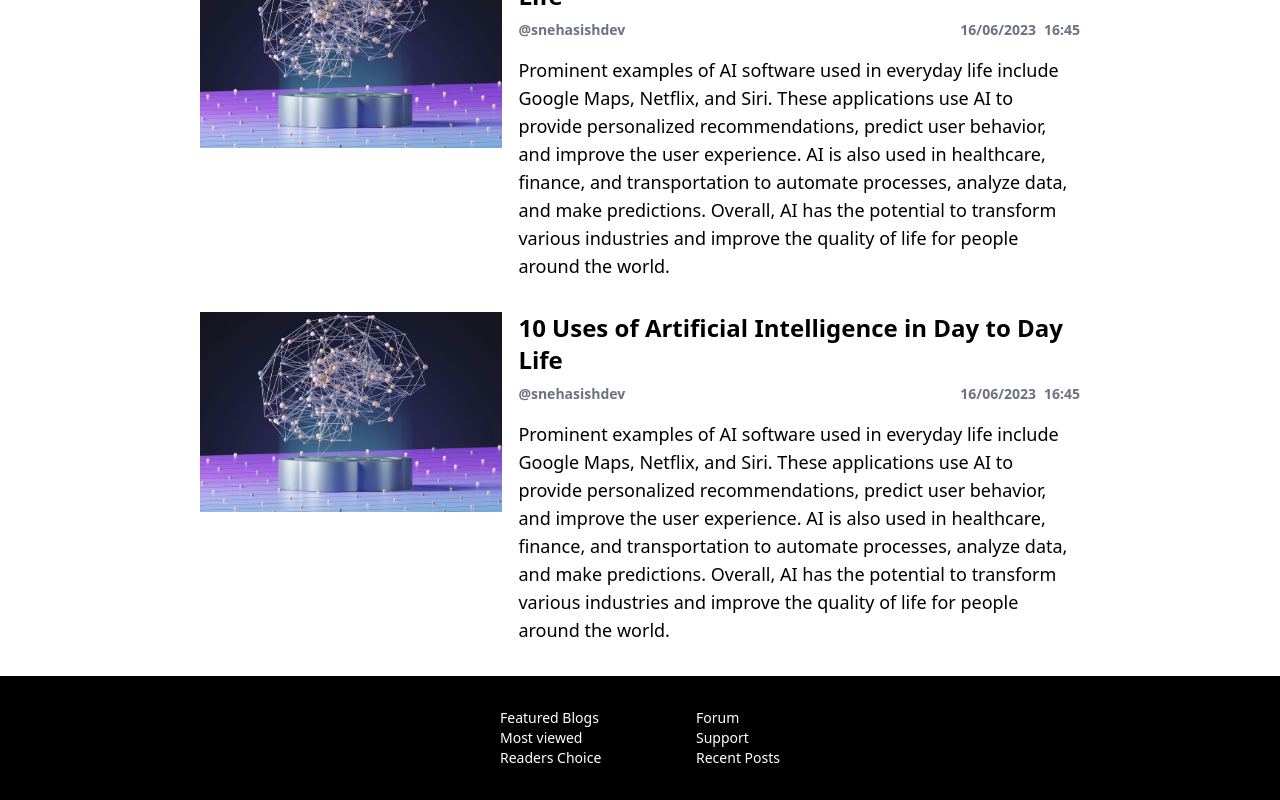
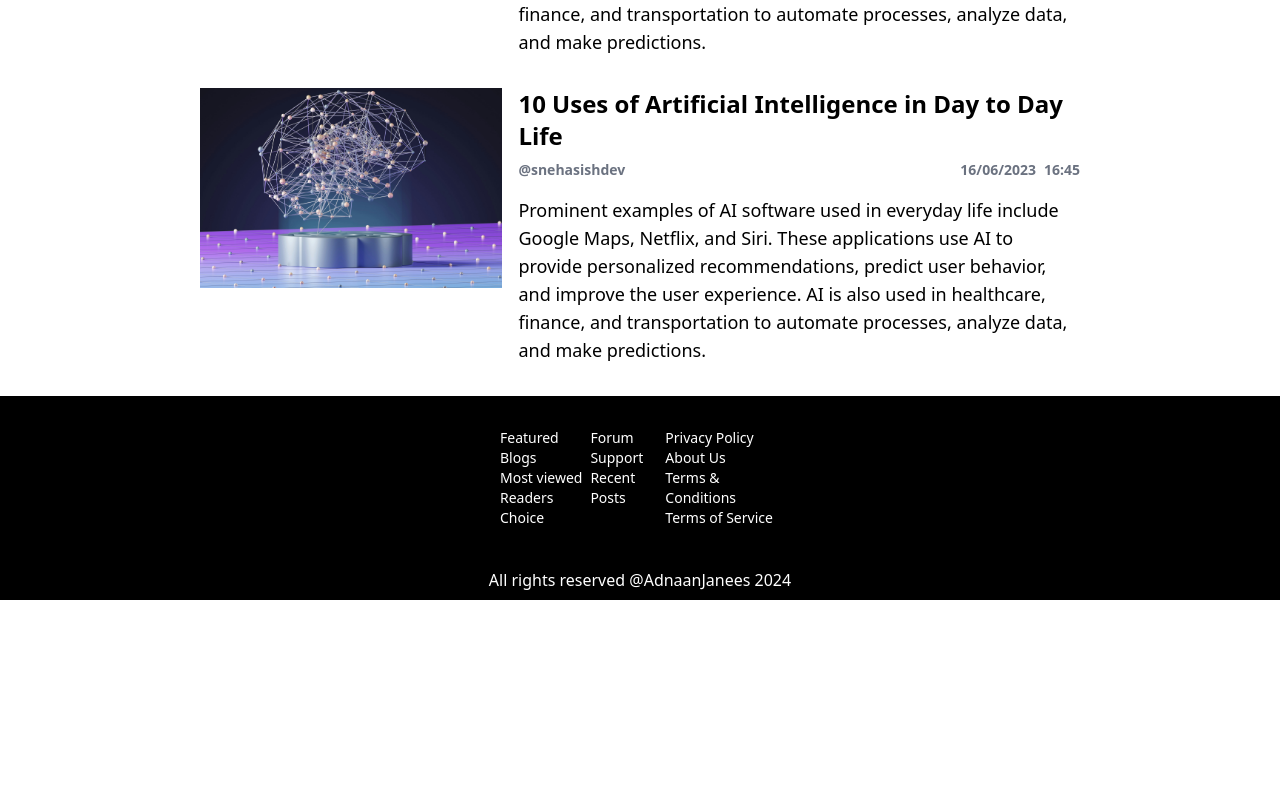
Before and after one commit to Adnaan1806/Blog-Website, a React (Vite) app in the folder frontend/: page / in a window 1280 px wide. Shown: the part 1236-2036 px from the top of the page. After the commit the page ends 1836 px from the top, so only its background shows below. Built offline with nearby package versions, Linux system fonts and the light colour scheme.

Commit message:
footer page update

```diff
--- a/frontend/src/components/Footer.jsx
+++ b/frontend/src/components/Footer.jsx
@@ -2,7 +2,8 @@
 
 const Footer = () => {
   return (
-    <div className="mt-8 w-full bg-black px-8 md:px-[500px] flex justify-between text-sm md:text-md py-8">
+    <>
+    <div className="mt-8 w-full bg-black px-8 md:px-[500px] flex md:flex-row flex-col space-y-4 md:space-y-0 items-start justify-between text-sm md:text-md py-8">
         <div className="flex flex-col text-white">
             <p>Featured Blogs</p>
             <p>Most viewed</p>
@@ -14,7 +15,16 @@ const Footer = () => {
             <p>Support</p>
             <p>Recent Posts</p>
         </div>
+
+        <div className="flex flex-col text-white">
+            <p>Privacy  Policy</p>
+            <p>About Us</p>
+            <p>Terms & Conditions</p>
+            <p>Terms of Service</p>
+        </div>
     </div>
+    <p className="py-2 pb-2 text-center text-white bg-black">All rights reserved @AdnaanJanees 2024</p>
+    </>
   )
 }
 
--- a/frontend/src/components/HomePosts.jsx
+++ b/frontend/src/components/HomePosts.jsx
@@ -25,8 +25,7 @@ const HomePosts = () => {
            <p className="text-sm md:text-lg">
             Prominent examples of AI software used in everyday life include Google Maps, Netflix, and Siri. These applications use
             AI to provide personalized recommendations, predict user behavior, and improve the user experience. AI is also used in
-            healthcare, finance, and transportation to automate processes, analyze data, and make predictions. Overall, AI has the
-            potential to transform various industries and improve the quality of life for people around the world.
+            healthcare, finance, and transportation to automate processes, analyze data, and make predictions.
            </p>
         </div>
 
```
